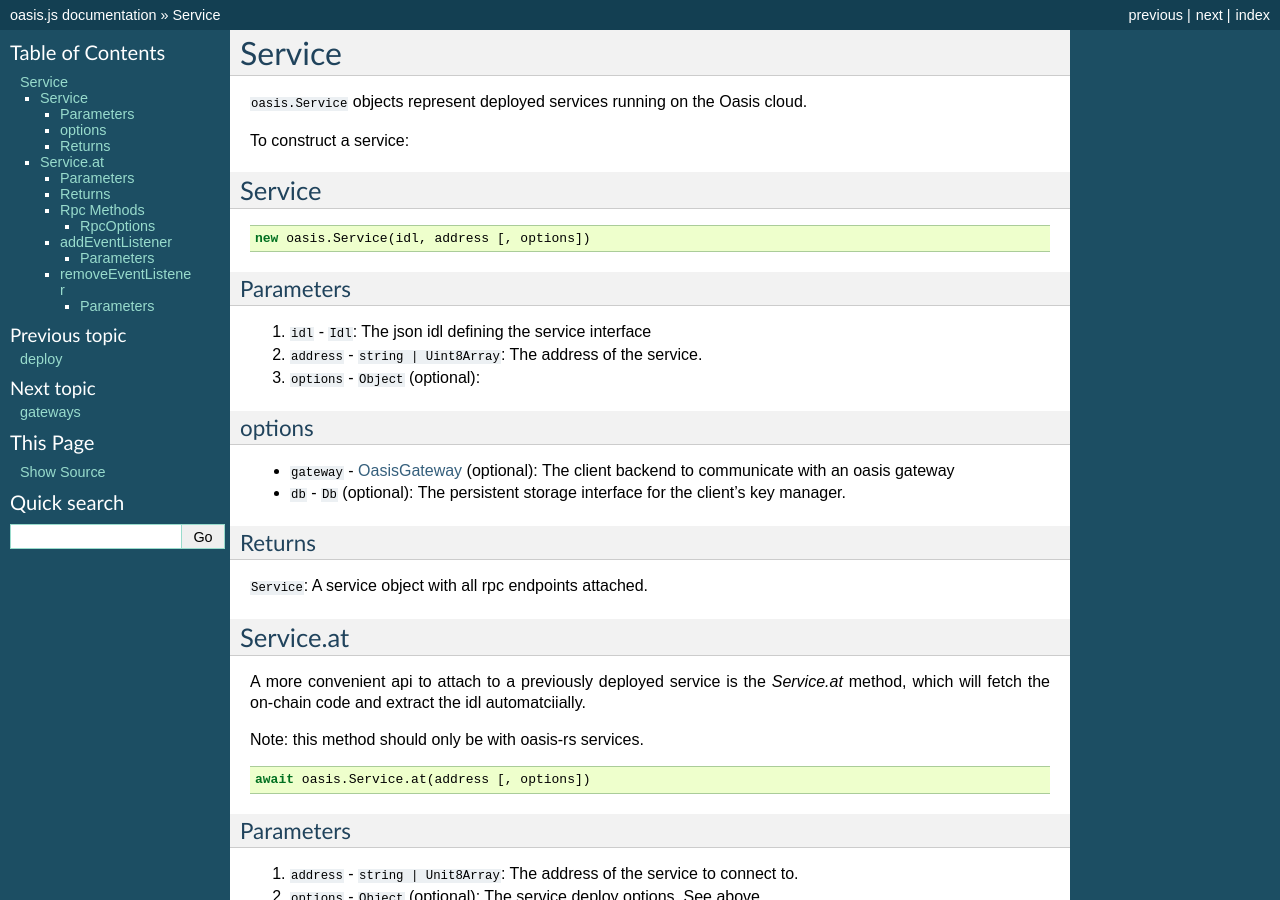
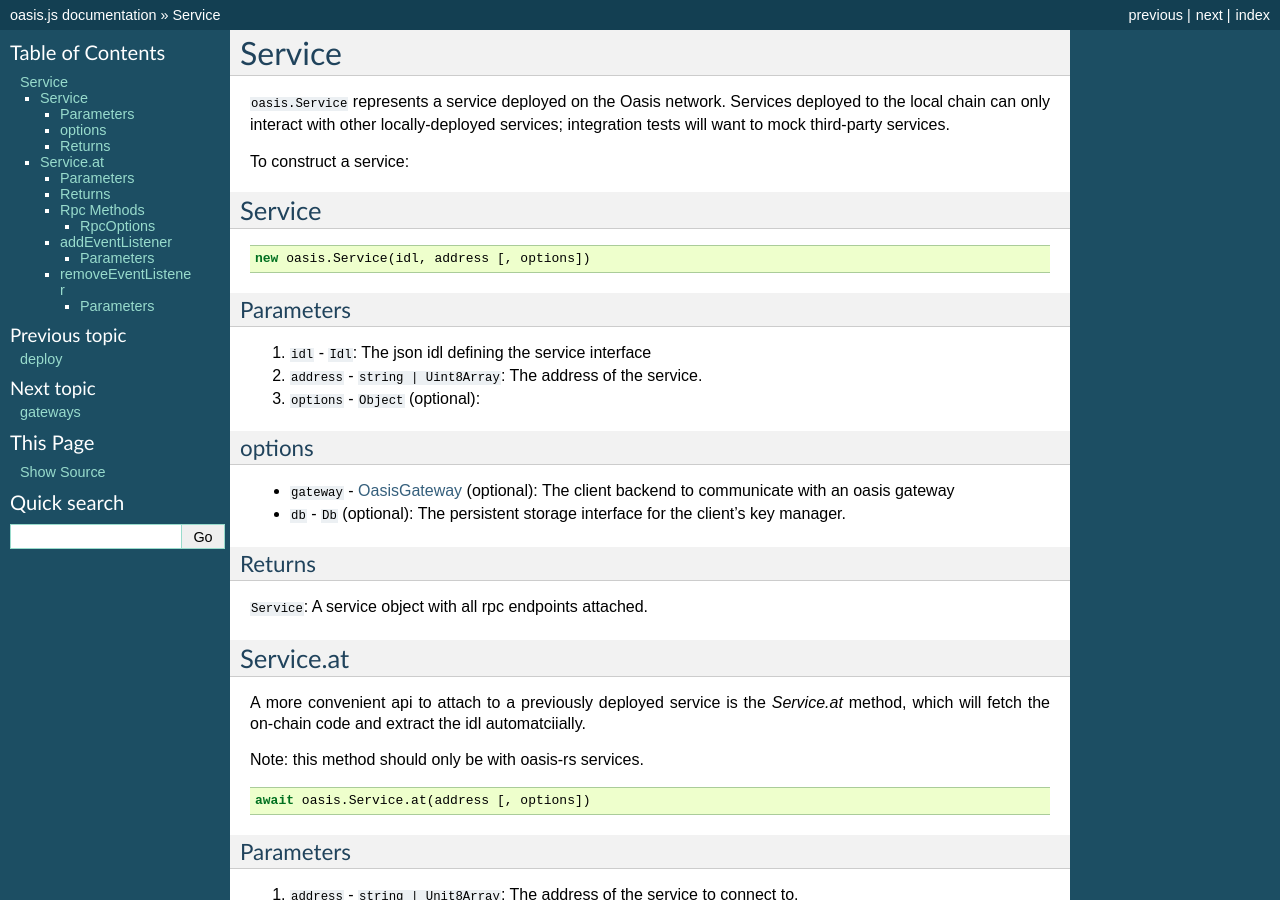
Before and after one commit to oasislabs/oasis.js, a Sphinx documentation site: the page built from docs/service.rst, in a window 1280 px wide and 900 px high. Built offline with Sphinx 7.4.7, drawn with Linux system fonts in a browser that asks for light colours.

Commit message:
Clarify local Service deployment

```diff
--- a/docs/deploy.rst
+++ b/docs/deploy.rst
@@ -4,7 +4,7 @@
 deploy
 ===================
 
-The ``oasis.deploy`` method deploys a service to the Oasis cloud.
+The ``oasis.deploy`` method deploys a service via an Oasis gateway.
 
 deploy
 ==================
--- a/docs/service.rst
+++ b/docs/service.rst
@@ -4,7 +4,8 @@
 Service
 ===================
 
-``oasis.Service`` objects represent deployed services running on the Oasis cloud.
+``oasis.Service`` represents a service deployed on the Oasis network.
+Services deployed to the local chain can only interact with other locally-deployed services; integration tests will want to mock third-party services.
 
 To construct a service:
 
```
